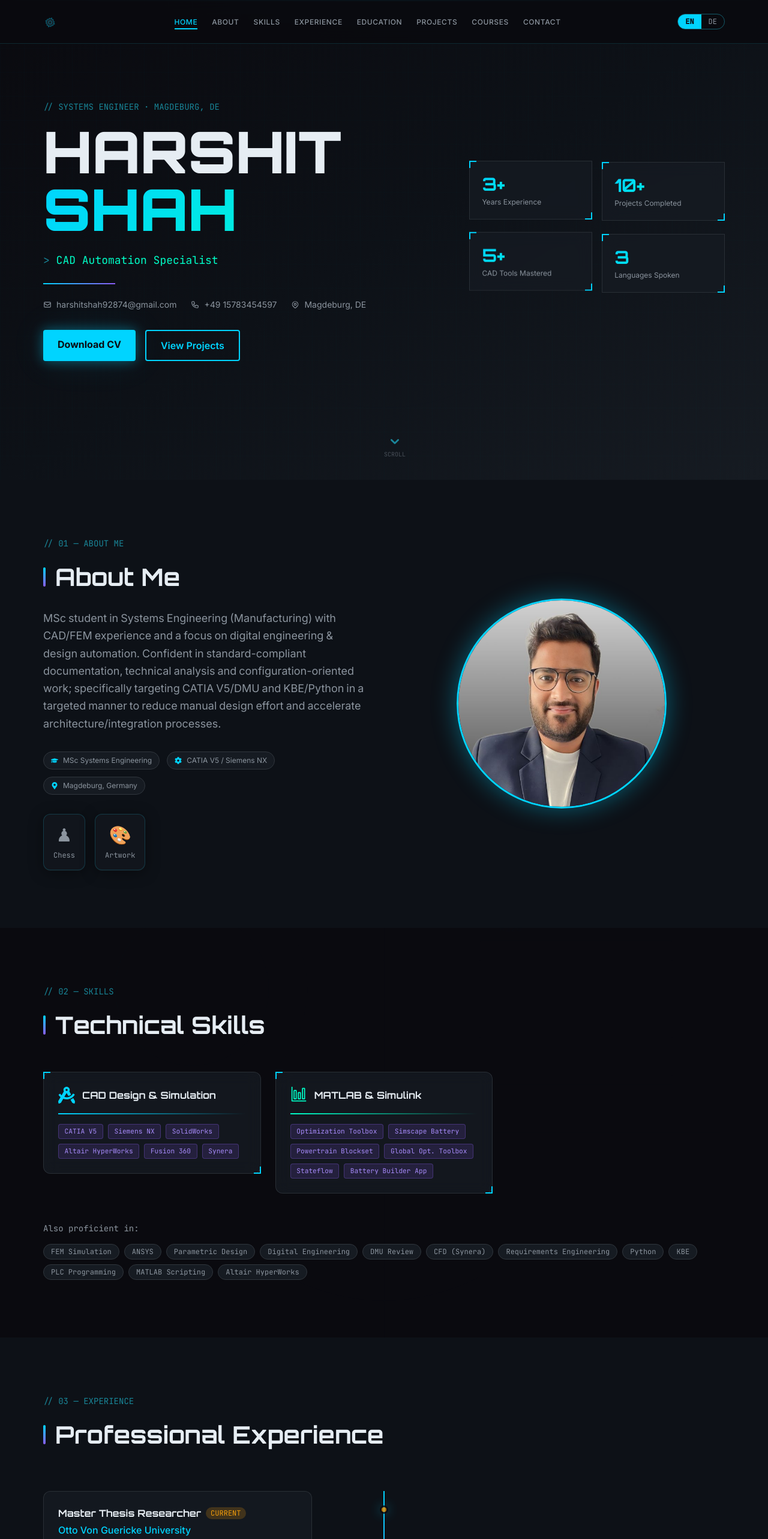
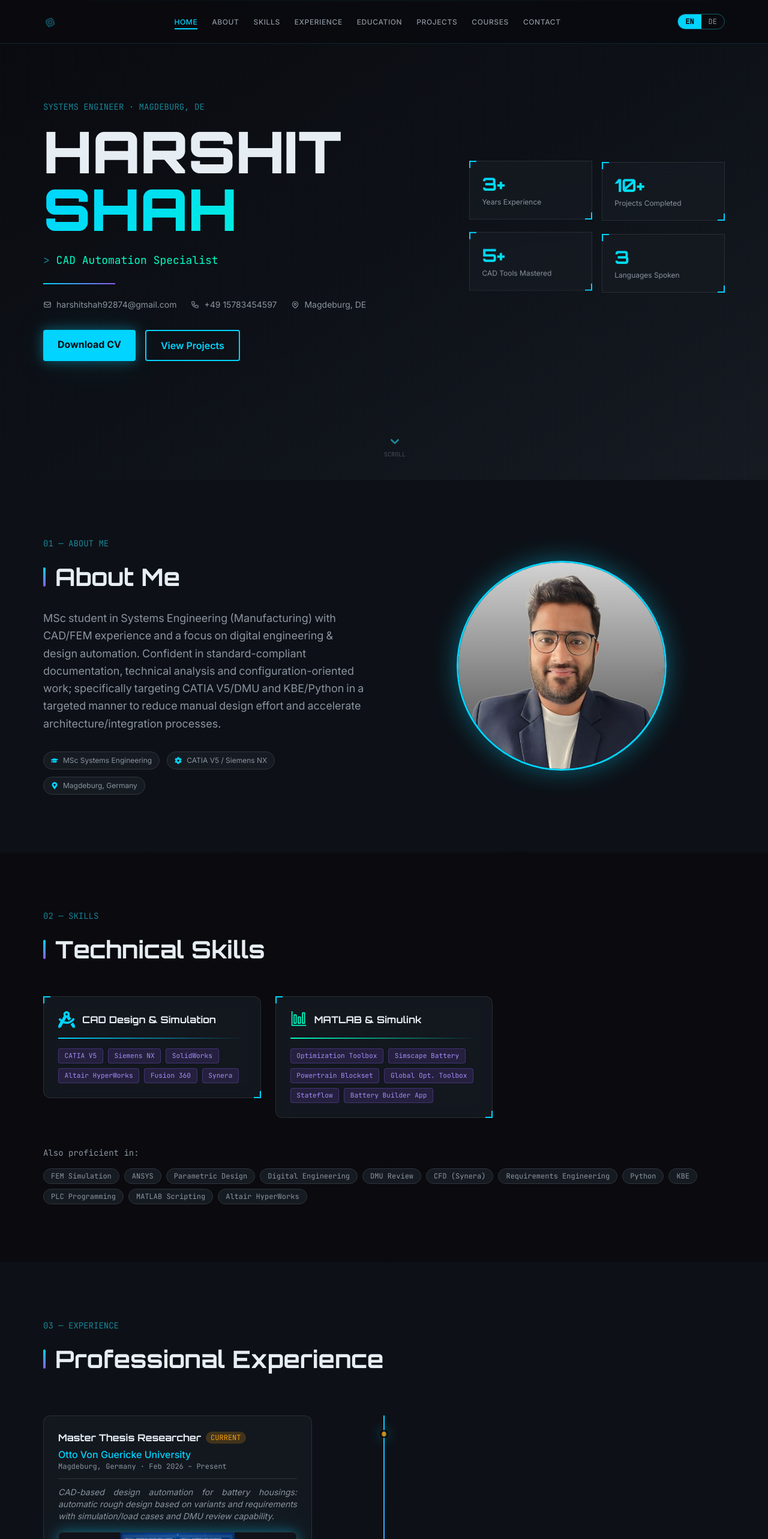
Before and after one commit to SuspiciousJudge/Harshit-Portfolio, a React (Vite) app: page / in a window 1280 px wide. Shown: the top 2566 px of the page at 60% size. Built offline with nearby package versions, Linux system fonts and the light colour scheme.

Commit message:
fix: remove leading '//' from section labels; remove duplicate interests from About; reveal Hero content after video ready

```diff
--- a/src/components/sections/About.tsx
+++ b/src/components/sections/About.tsx
@@ -13,7 +13,7 @@ export default function About() {
       <div className="mx-auto grid max-w-[1200px] grid-cols-1 items-center gap-12 px-4 sm:px-6 lg:grid-cols-2 lg:px-8">
         <AnimatedSection>
           <p className="mb-4 font-mono text-sm text-cyan-400/60">
-            {lang === 'de' ? '// 01 — ÜBER MICH' : '// 01 — ABOUT ME'}
+            {lang === 'de' ? '01 — ÜBER MICH' : '01 — ABOUT ME'}
           </p>
           <h2 className="section-heading mb-6">
             {lang === 'de' ? 'Über mich' : 'About Me'}
@@ -44,14 +44,7 @@ export default function About() {
             ))}
           </div>
 
-          <div className="mt-8 flex gap-4">
-            {interests.map((interest) => (
-              <div key={interest.en} className="flex flex-col items-center justify-center gap-2 rounded-xl bg-cyber-panel/50 p-4 border border-cyan-400/20 text-text-secondary shadow-card hover:border-cyber-cyan transition-colors">
-                <span className="text-3xl">{interest.icon}</span>
-                <span className="font-mono text-xs">{lang === 'de' ? interest.de : interest.en}</span>
-              </div>
-            ))}
-          </div>
+          {/* Interests removed from About section to avoid duplication (displayed in Languages section) */}
         </AnimatedSection>
 
         <AnimatedSection delay={0.2} className="flex flex-col items-center">
--- a/src/components/sections/Courses.tsx
+++ b/src/components/sections/Courses.tsx
@@ -11,7 +11,7 @@ export default function Courses() {
       <div className="mx-auto max-w-[1200px] px-4 sm:px-6 lg:px-8">
         <AnimatedSection>
           <p className="mb-4 font-mono text-sm text-cyan-400/60">
-            {lang === 'de' ? '// 06 — KURSE' : '// 06 — COURSES'}
+            {lang === 'de' ? '06 — KURSE' : '06 — COURSES'}
           </p>
           <h2 className="section-heading mb-12">
             {lang === 'de' ? 'Kurse & Zertifikate' : 'Courses & Certifications'}
--- a/src/components/sections/Education.tsx
+++ b/src/components/sections/Education.tsx
@@ -13,7 +13,7 @@ export default function Education() {
       <div className="mx-auto max-w-[1200px] px-4 sm:px-6 lg:px-8">
         <AnimatedSection>
           <p className="mb-4 font-mono text-sm text-cyan-400/60">
-            {lang === 'de' ? '// 04 — AUSBILDUNG' : '// 04 — EDUCATION'}
+            {lang === 'de' ? '04 — AUSBILDUNG' : '04 — EDUCATION'}
           </p>
           <h2 className="section-heading mb-12">{lang === 'de' ? 'Ausbildung' : 'Education'}</h2>
         </AnimatedSection>
--- a/src/components/sections/Experience.tsx
+++ b/src/components/sections/Experience.tsx
@@ -16,7 +16,7 @@ export default function Experience() {
       <div className="mx-auto max-w-[1200px] px-4 sm:px-6 lg:px-8">
         <AnimatedSection>
           <p className="mb-4 font-mono text-sm text-cyan-400/60">
-            {lang === 'de' ? '// 03 — ERFAHRUNG' : '// 03 — EXPERIENCE'}
+            {lang === 'de' ? '03 — ERFAHRUNG' : '03 — EXPERIENCE'}
           </p>
           <h2 className="section-heading mb-16">
             {lang === 'de' ? 'Berufliche Erfahrung' : 'Professional Experience'}
--- a/src/components/sections/Hero.tsx
+++ b/src/components/sections/Hero.tsx
@@ -5,10 +5,18 @@ import { heroTitles, heroStats, contact } from '../../data/content'
 import { useLanguage } from '../../context/LanguageContext'
 import VideoBackground from '../ui/VideoBackground'
 import BlueprintBackground from '../ui/BlueprintBackground'
+import { useState, useEffect } from 'react'
 
 export default function Hero() {
   const { lang } = useLanguage()
   const titles = heroTitles[lang]
+  const [videoReady, setVideoReady] = useState(false)
+
+  useEffect(() => {
+    const onReady = () => setVideoReady(true)
+    document.addEventListener('hero-video-ready', onReady as EventListener)
+    return () => document.removeEventListener('hero-video-ready', onReady as EventListener)
+  }, [])
 
   return (
     <section id="home" className="relative min-h-screen overflow-hidden pt-[72px]">
@@ -22,12 +30,12 @@ export default function Hero() {
       <BlueprintBackground className="z-[3]" />
       <div className="scan-overlay z-[4]" />
 
-      <div className="relative z-20 mx-auto grid max-w-[1200px] grid-cols-1 items-center gap-12 px-4 py-16 sm:px-6 lg:grid-cols-5 lg:px-8 lg:py-24">
+      <div className="relative z-20 mx-auto grid max-w-[1200px] grid-cols-1 items-center gap-12 px-4 py-16 sm:px-6 lg:grid-cols-5 lg:px-8 lg:py-24" style={{ opacity: videoReady ? 1 : 0 }}>
         <div className="lg:col-span-3">
           <p className="mb-4 font-mono text-sm text-cyan-400/60">
-            // SYSTEMS ENGINEER · MAGDEBURG, DE
+            SYSTEMS ENGINEER · MAGDEBURG, DE
           </p>
-          <h1 className="font-display text-[clamp(3rem,8vw,6rem)] font-black leading-none">
+          <h1 className="font-display text-[clamp(3rem,8vw,6rem)] font-black leading-none" style={{ transition: 'opacity 0.6s' }}>
             <motion.span
               className="block text-text-primary"
               initial={{ opacity: 0, y: 20 }}
@@ -64,7 +72,7 @@ export default function Hero() {
             </motion.span>
           </h1>
 
-          <div className="mt-6 font-mono text-lg text-cyber-teal">
+          <div className="mt-6 font-mono text-lg text-cyber-teal" style={{ transition: 'opacity 0.6s' }}>
             <span className="text-cyan-400/60">&gt; </span>
             <TypeAnimation
               sequence={titles.flatMap((t) => [t, 2000])}
--- a/src/components/sections/Languages.tsx
+++ b/src/components/sections/Languages.tsx
@@ -12,7 +12,7 @@ export default function Languages() {
       <div className="mx-auto max-w-[1200px] px-4 sm:px-6 lg:px-8">
         <AnimatedSection>
           <p className="mb-4 font-mono text-sm text-cyan-400/60">
-            {lang === 'de' ? '// 07 — SPRACHEN & INTERESSEN' : '// 07 — LANGUAGES & INTERESTS'}
+            {lang === 'de' ? '07 — SPRACHEN & INTERESSEN' : '07 — LANGUAGES & INTERESTS'}
           </p>
           <h2 className="section-heading mb-12">{lang === 'de' ? 'Sprachen' : 'Languages'}</h2>
         </AnimatedSection>
--- a/src/components/sections/Projects.tsx
+++ b/src/components/sections/Projects.tsx
@@ -37,7 +37,7 @@ export default function Projects() {
       <div className="mx-auto max-w-[1200px] px-4 sm:px-6 lg:px-8">
         <AnimatedSection>
           <p className="mb-4 font-mono text-sm text-cyan-400/60">
-            {lang === 'de' ? '// 05 — PROJEKTE' : '// 05 — PROJECTS'}
+            {lang === 'de' ? '05 — PROJEKTE' : '05 — PROJECTS'}
           </p>
           <h2 className="section-heading mb-12">
             {lang === 'de' ? 'Akademische Projekte' : 'Academic Projects'}
--- a/src/components/sections/Skills.tsx
+++ b/src/components/sections/Skills.tsx
@@ -14,7 +14,7 @@ export default function Skills() {
       <div className="relative z-10 mx-auto max-w-[1200px] px-4 sm:px-6 lg:px-8">
         <AnimatedSection>
           <p className="mb-4 font-mono text-sm text-cyan-400/60">
-            {lang === 'de' ? '// 02 — FERTIGKEITEN' : '// 02 — SKILLS'}
+            {lang === 'de' ? '02 — FERTIGKEITEN' : '02 — SKILLS'}
           </p>
           <h2 className="section-heading mb-12">
             {lang === 'de' ? 'Technische Fertigkeiten' : 'Technical Skills'}
--- a/src/components/ui/VideoBackground.tsx
+++ b/src/components/ui/VideoBackground.tsx
@@ -24,8 +24,20 @@ export default function VideoBackground({
     video.playbackRate = 1
     const play = () => video.play().catch(() => setFailed(true))
     play()
-    video.addEventListener('canplay', play)
-    return () => video.removeEventListener('canplay', play)
+
+    const handleCanPlay = () => {
+      document.dispatchEvent(new CustomEvent('hero-video-ready'))
+    }
+
+    video.addEventListener('canplay', handleCanPlay)
+
+    // Fallback: reveal hero content if video doesn't fire canplay in time
+    const fallback = setTimeout(() => document.dispatchEvent(new CustomEvent('hero-video-ready')), 1500)
+
+    return () => {
+      video.removeEventListener('canplay', handleCanPlay)
+      clearTimeout(fallback)
+    }
   }, [src])
 
   if (failed) {
```
